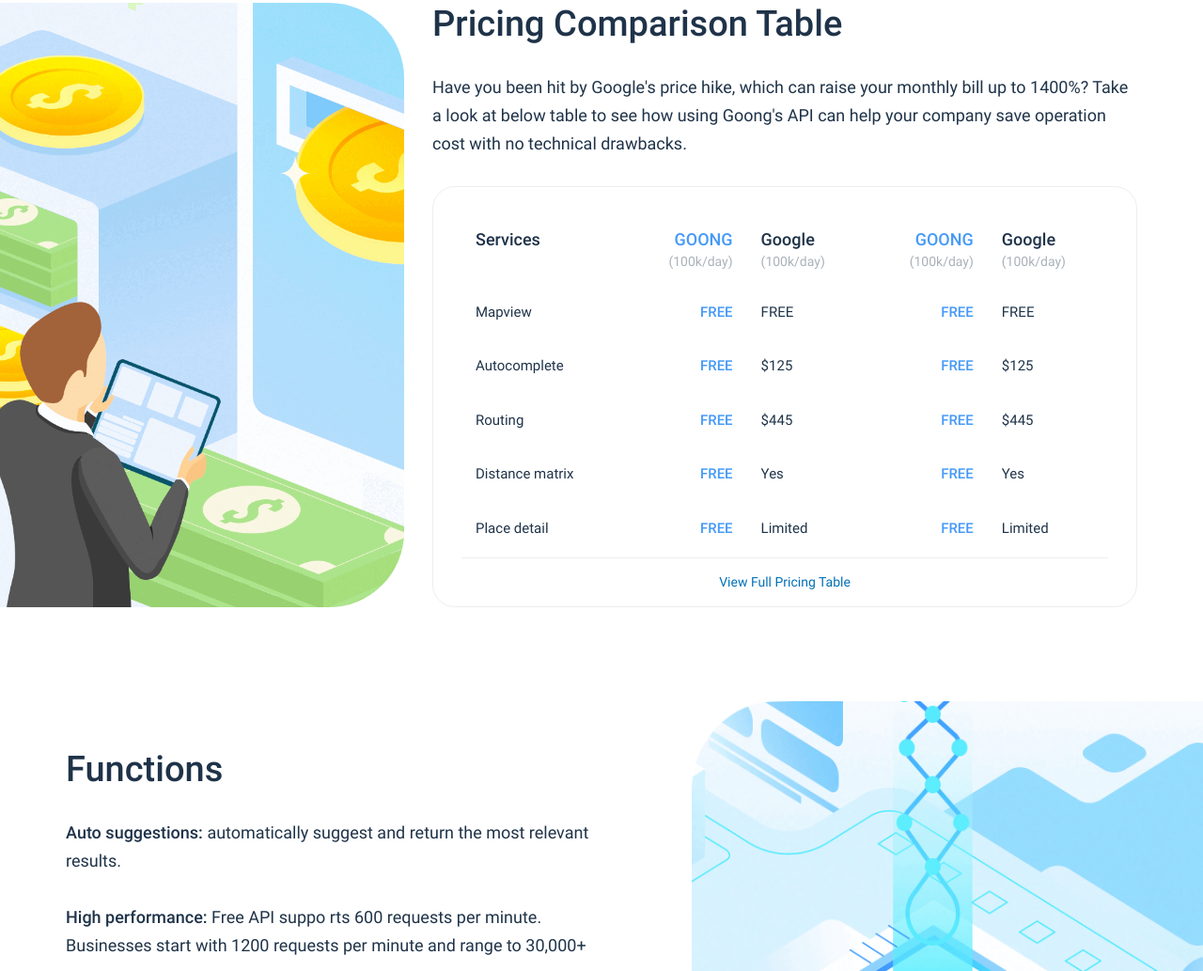
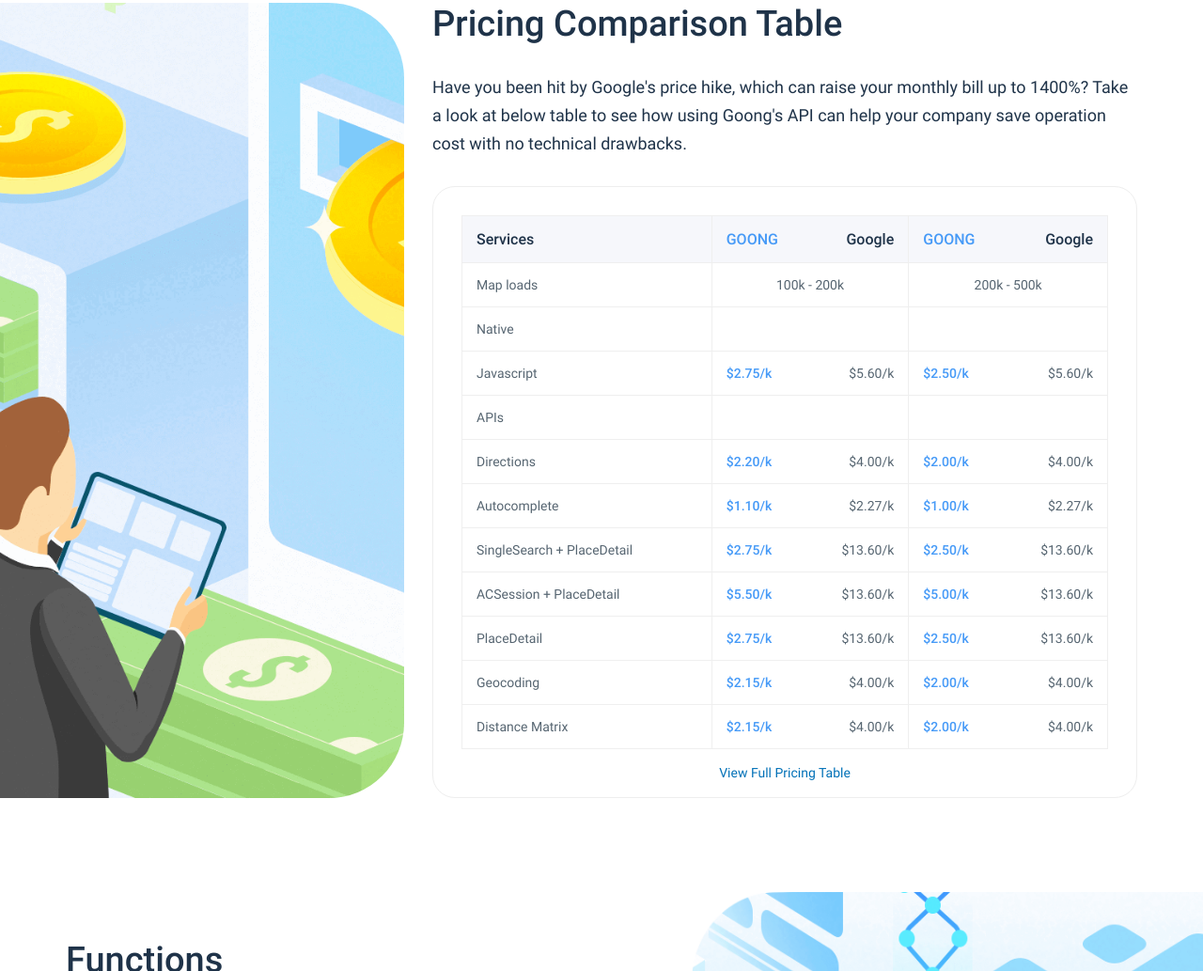
Before and after one commit to nguyenquychinh/goongmap2019.github.io, a plain HTML site: page index.html in a window 1280 px wide. Shown: the part 1329-2362 px from the top of the page at 94% size. Drawn offline with Linux system fonts and the light colour scheme.

Commit message:
create project

```diff
--- a/index.html
+++ b/index.html
@@ -221,120 +221,190 @@
                 </div>
                 <p>Have you been hit by Google's price hike, which can raise your monthly bill up to 1400%? Take a look at below table to see how using Goong's API can help your company save operation cost with no technical drawbacks.</p>
                 <div class="pricing-box__table">
+                  <div class="goong-price__table">
                     <div class="table-responsive">
-                    <table class="table">
+                      <table class="table table-bordered">
                         <thead>
                           <tr>
+                            <th>Services</th>
                             <th>
-                            <p class="p1">Services</p>
+                              <div class="d-flex">
+                                <p class="p1">GOONG</p>
+                                <P class="P2">Google</P>
+                              </div>
                             </th>
                             <th>
-                            <p class="p2">GOONG</p>
-                            <p class="p3">(100k/day)</p>
-                          </th>
-                          <th>
-                            <p class="p1">Google</p>
-                            <p class="p3">(100k/day)</p>
-                          </th>
-                          <th>
-                            <p class="p2">GOONG</p>
-                            <p class="p3">(100k/day)</p>
-                          </th>
-                          <th>
-                            <p class="p1">Google</p>
-                            <p class="p3">(100k/day)</p>
+                              <div class="d-flex">
+                                <p class="p1">GOONG</p>
+                                <P class="p2">Google</P>
+                              </div>
                             </th>
                           </tr>
                         </thead>
                         <tbody>
                           <tr>
+                            <td>Map loads</td>
                             <td>
-                            <p class="p1">Mapview</p>
+                              <p class="text-center">100k - 200k</p>
                             </td>
                             <td>
-                            <p class="p2">FREE</p>
-                          </td>
-                          <td>
-                            <p class="p1">FREE</p>
-                          </td>
-                          <td>
-                            <p class="p2">FREE</p>
-                          </td>
-                          <td>
-                            <p class="p1">FREE</p>
+                              <p class="text-center">200k - 500k</p>
                             </td>
                           </tr>
                           <tr>
+                            <td>Native</td>
                             <td>
-                            <p class="p1">Autocomplete</p>
+                              <div class="d-flex">
+                                <p class="p1">&nbsp;</p>
+                                <P class="p2">&nbsp;</P>
+                              </div>
                             </td>
                             <td>
-                            <p class="p2">FREE</p>
-                          </td>
-                          <td>
-                            <p class="p1">$125</p>
-                          </td>
-                          <td>
-                            <p class="p2">FREE</p>
-                          </td>
-                          <td>
-                            <p class="p1">$125</p>
+                              <div class="d-flex">
+                                <p class="p1">&nbsp;</p>
+                                <P class="p2">&nbsp;</P>
+                              </div>
                             </td>
                           </tr>
                           <tr>
+                            <td>Javascript</td>
                             <td>
-                            <p class="p1">Routing</p>
+                              <div class="d-flex">
+                                <p class="p1">$2.75/k</p>
+                                <P class="p2">$5.60/k</P>
+                              </div>
                             </td>
                             <td>
-                            <p class="p2">FREE</p>
-                          </td>
-                          <td>
-                            <p class="p1">$445</p>
-                          </td>
-                          <td>
-                            <p class="p2">FREE</p>
-                          </td>
-                          <td>
-                            <p class="p1">$445</p>
+                              <div class="d-flex">
+                                <p class="p1">$2.50/k</p>
+                                <P class="p2">$5.60/k</P>
+                              </div>
                             </td>
                           </tr>
                           <tr>
+                            <td>APIs</td>
                             <td>
-                            <p class="p1">Distance matrix</p>
+                              <div class="d-flex">
+                                <p class="p1">&nbsp;</p>
+                                <P class="p2">&nbsp;</P>
+                              </div>
                             </td>
                             <td>
-                            <p class="p2">FREE</p>
-                          </td>
-                          <td>
-                            <p class="p1">Yes</p>
-                          </td>
-                          <td>
-                            <p class="p2">FREE</p>
-                          </td>
-                          <td>
-                            <p class="p1">Yes</p>
+                              <div class="d-flex">
+                                <p class="p1">&nbsp;</p>
+                                <P class="p2">&nbsp;</P>
+                              </div>
                             </td>
                           </tr>
                           <tr>
+                            <td>Directions</td>
                             <td>
-                            <p class="p1">Place detail</p>
+                              <div class="d-flex">
+                                <p class="p1">$2.20/k</p>
+                                <P class="p2">$4.00/k</P>
+                              </div>
                             </td>
                             <td>
-                            <p class="p2">FREE</p>
+                              <div class="d-flex">
+                                <p class="p1">$2.00/k</p>
+                                <P class="p2">$4.00/k</P>
+                              </div>
+                            </td>
+                          </tr>
+                          <tr>
+                            <td>Autocomplete</td>
+                            <td>
+                              <div class="d-flex">
+                                <p class="p1">$1.10/k</p>
+                                <P class="p2">$2.27/k</P>
+                              </div>
                             </td>
                             <td>
-                            <p class="p1">Limited</p>
+                              <div class="d-flex">
+                                <p class="p1">$1.00/k</p>
+                                <P class="p2">$2.27/k</P>
+                              </div>
+                            </td>
+                          </tr>
+                          <tr>
+                            <td>SingleSearch + PlaceDetail</td>
+                            <td>
+                              <div class="d-flex">
+                                <p class="p1">$2.75/k</p>
+                                <P class="p2">$13.60/k</P>
+                              </div>
                             </td>
                             <td>
-                            <p class="p2">FREE</p>
+                              <div class="d-flex">
+                                <p class="p1">$2.50/k</p>
+                                <P class="p2">$13.60/k</P>
+                              </div>
+                            </td>
+                          </tr>
+                          <tr>
+                            <td>ACSession + PlaceDetail</td>
+                            <td>
+                              <div class="d-flex">
+                                <p class="p1">$5.50/k</p>
+                                <P class="p2">$13.60/k</P>
+                              </div>
                             </td>
                             <td>
-                            <p class="p1">Limited</p>
+                              <div class="d-flex">
+                                <p class="p1">$5.00/k</p>
+                                <P class="p2">$13.60/k</P>
+                              </div>
+                            </td>
+                          </tr>
+                          <tr>
+                            <td>PlaceDetail</td>
+                            <td>
+                              <div class="d-flex">
+                                <p class="p1">$2.75/k</p>
+                                <P class="p2">$13.60/k</P>
+                              </div>
+                            </td>
+                            <td>
+                              <div class="d-flex">
+                                <p class="p1">$2.50/k</p>
+                                <P class="p2">$13.60/k</P>
+                              </div>
+                            </td>
+                          </tr>
+                          <tr>
+                            <td>Geocoding</td>
+                            <td>
+                              <div class="d-flex">
+                                <p class="p1">$2.15/k</p>
+                                <P class="p2">$4.00/k</P>
+                              </div>
+                            </td>
+                            <td>
+                              <div class="d-flex">
+                                <p class="p1">$2.00/k</p>
+                                <P class="p2">$4.00/k</P>
+                              </div>
+                            </td>
+                          </tr>
+                          <tr>
+                            <td>Distance Matrix</td>
+                            <td>
+                              <div class="d-flex">
+                                <p class="p1">$2.15/k</p>
+                                <P class="p2">$4.00/k</P>
+                              </div>
+                            </td>
+                            <td>
+                              <div class="d-flex">
+                                <p class="p1">$2.00/k</p>
+                                <P class="p2">$4.00/k</P>
+                              </div>
                             </td>
                           </tr>
                         </tbody>
                       </table>
                     </div><a href="#" class="a1">View Full Pricing Table</a>
+                  </div>
                 </div>
               </div>
             </div>
--- a/scss/pages/_index.scss
+++ b/scss/pages/_index.scss
@@ -210,52 +210,10 @@
     @include breakpoint(md){
       padding: 30px 30px 15px;
     }
-    .table{
-      margin: 0;
-      thead{
-        th{
-          vertical-align: top;
-          border: none;
-          &:nth-child(2n){
-            text-align: right;
-          }
-          p{
-            font-size: 18px;
-            line-height: 21px;
-            font-weight: $medium;
-          }
-          .p2{
-            color: #469AF7;
-            text-transform: uppercase;
-          }
-          .p3{
-            font-size: 14px;
-            line-height: 16px;
-            font-weight: $regular;
-            color: rgba(86, 101, 113, 0.5);
-          }
-        }
-      }
-      td{
-        border: none;
-        &:nth-child(2n){
-          text-align: right;
-        }
-        p{
-          font-size: 15px;
-        }
-        .p2{
-          color: #469AF7;
-          font-weight: $medium;
-          text-transform: uppercase;
-        }
-      }
-    }
     .a1{
       display: block;
       text-align: center;
       padding: 15px 0 0 0;
-      border-top: 1px solid #eee;
     }
   }
 }
```
Also changed, not shown: css/styles.css, 1 other file. Lines whose indentation alone changed are shown as unchanged.
